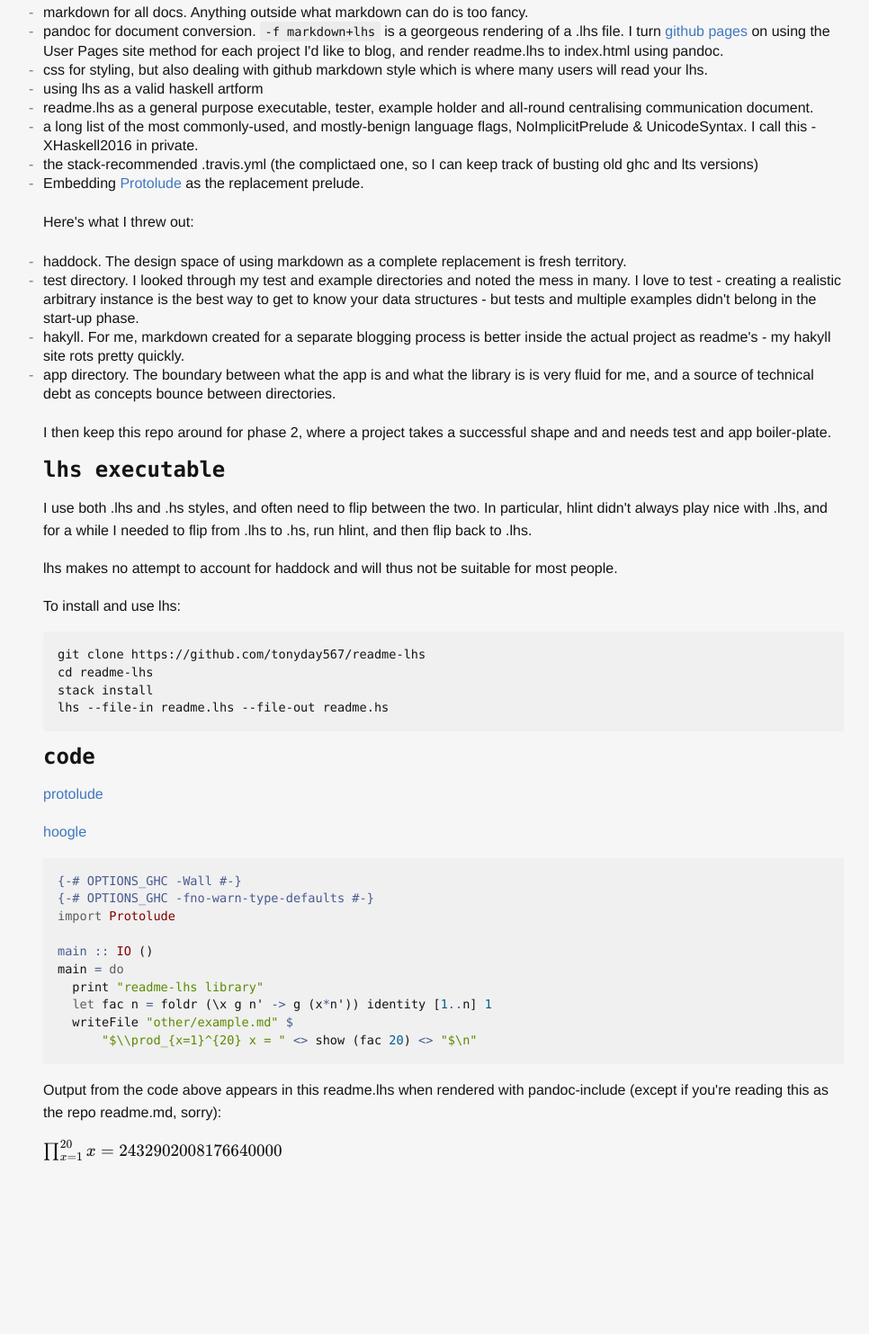
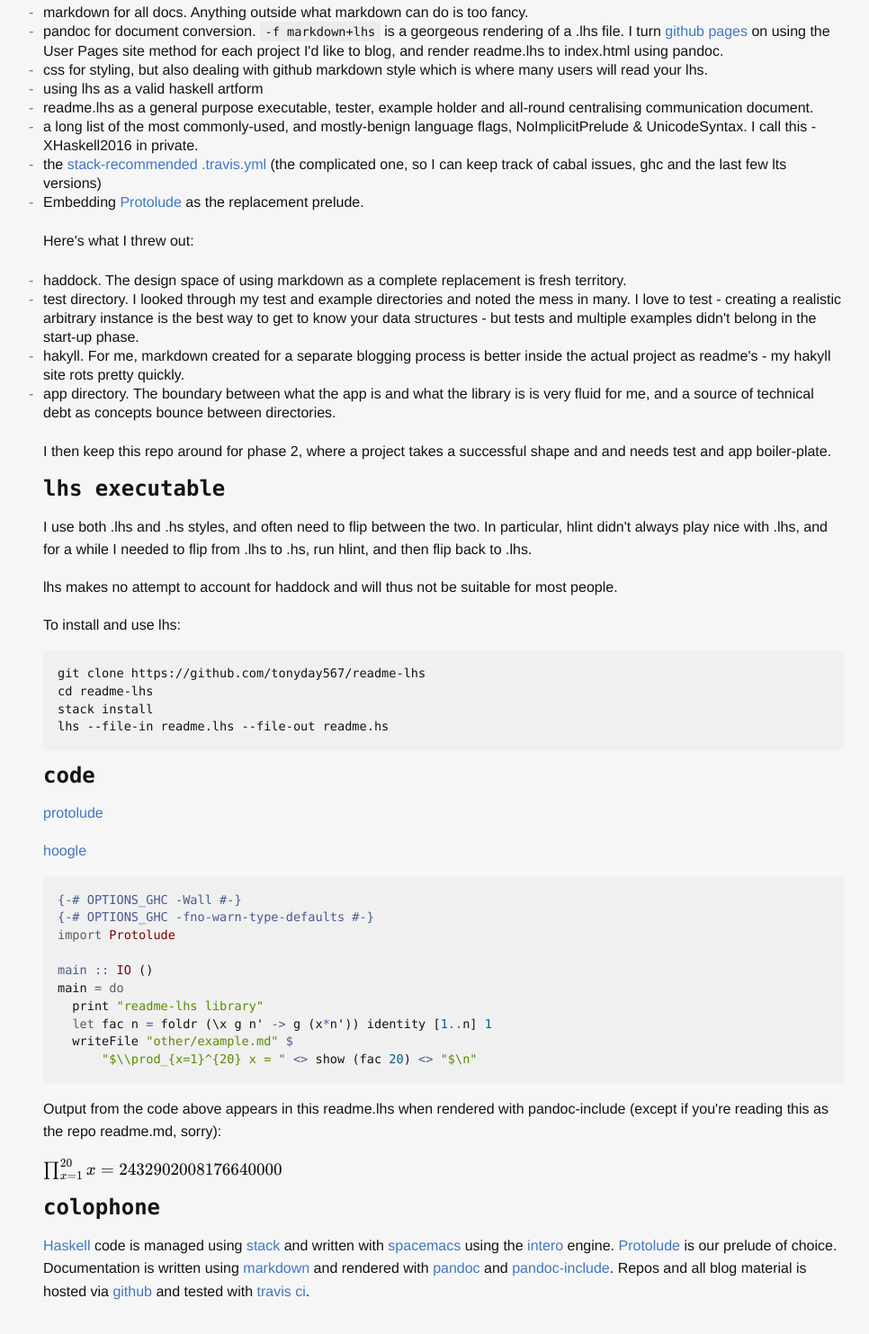
Before and after one commit to archive567/readme-lhs, a plain HTML site: page index.html in a window 1280 px wide. Shown: the part 1270-2753 px from the top of the page at 90% size, without its empty margins (147-1113 px from the left). Before the commit the page ends 2607 px from the top, so only its background shows below. Drawn offline with nearby package versions, Linux system fonts and the light colour scheme; some packages are replaced by stand-ins of ours.

Commit message:
Large clean up

```diff
--- a/index.html
+++ b/index.html
@@ -37,7 +37,7 @@ readme</code></pre>
 <li>using lhs as a valid haskell artform</li>
 <li>readme.lhs as a general purpose executable, tester, example holder and all-round centralising communication document.</li>
 <li>a long list of the most commonly-used, and mostly-benign language flags, NoImplicitPrelude &amp; UnicodeSyntax. I call this -XHaskell2016 in private.</li>
-<li>the stack-recommended .travis.yml (the complictaed one, so I can keep track of busting old ghc and lts versions)</li>
+<li>the <a href="https://docs.haskellstack.org/en/stable/travis_ci/">stack-recommended .travis.yml</a> (the complicated one, so I can keep track of cabal issues, ghc and the last few lts versions)</li>
 <li>Embedding <a href="https://www.stackage.org/package/protolude">Protolude</a> as the replacement prelude.</li>
 </ul>
 <p>Here's what I threw out:</p>
@@ -57,7 +57,7 @@ cd readme-lhs
 stack install
 lhs --file-in readme.lhs --file-out readme.hs</code></pre>
 <h1 id="code">code</h1>
-<p><a href="http://www.stephendiehl.com/posts/protolude.html">protolude</a></p>
+<p><a href="https://www.stackage.org/package/protolude">protolude</a></p>
 <p><a href="https://www.stackage.org/package/hoogle">hoogle</a></p>
 <div class="sourceCode"><pre class="sourceCode literate haskell"><code class="sourceCode haskell"><span class="ot">{-# OPTIONS_GHC -Wall #-}</span>
 <span class="ot">{-# OPTIONS_GHC -fno-warn-type-defaults #-}</span>
@@ -71,3 +71,5 @@ main <span class="fu">=</span> <span class="kw">do</span>
       <span class="st">&quot;$\\prod_{x=1}^{20} x = &quot;</span> <span class="fu">&lt;&gt;</span> show (fac <span class="dv">20</span>) <span class="fu">&lt;&gt;</span> <span class="st">&quot;$\n&quot;</span></code></pre></div>
 <p>Output from the code above appears in this readme.lhs when rendered with pandoc-include (except if you're reading this as the repo readme.md, sorry):</p>
 <p><span class="math inline">\(\prod_{x=1}^{20} x = 2432902008176640000\)</span></p>
+<h1 id="colophone">colophone</h1>
+<p><a href="https://haskell-lang.org/">Haskell</a> code is managed using <a href="https://docs.haskellstack.org/en/stable/README/">stack</a> and written with <a href="spacemacs.org">spacemacs</a> using the <a href="http://commercialhaskell.github.io/intero/">intero</a> engine. <a href="https://www.stackage.org/package/protolude">Protolude</a> is our prelude of choice. Documentation is written using <a href="">markdown</a> and rendered with <a href="http://pandoc.org/">pandoc</a> and <a href="https://hackage.haskell.org/package/pandoc-include">pandoc-include</a>. Repos and all blog material is hosted via <a href="https://github.com/">github</a> and tested with <a href="https://travis-ci.org/">travis ci</a>.</p>
```
Also changed, not shown: 7 other files.
